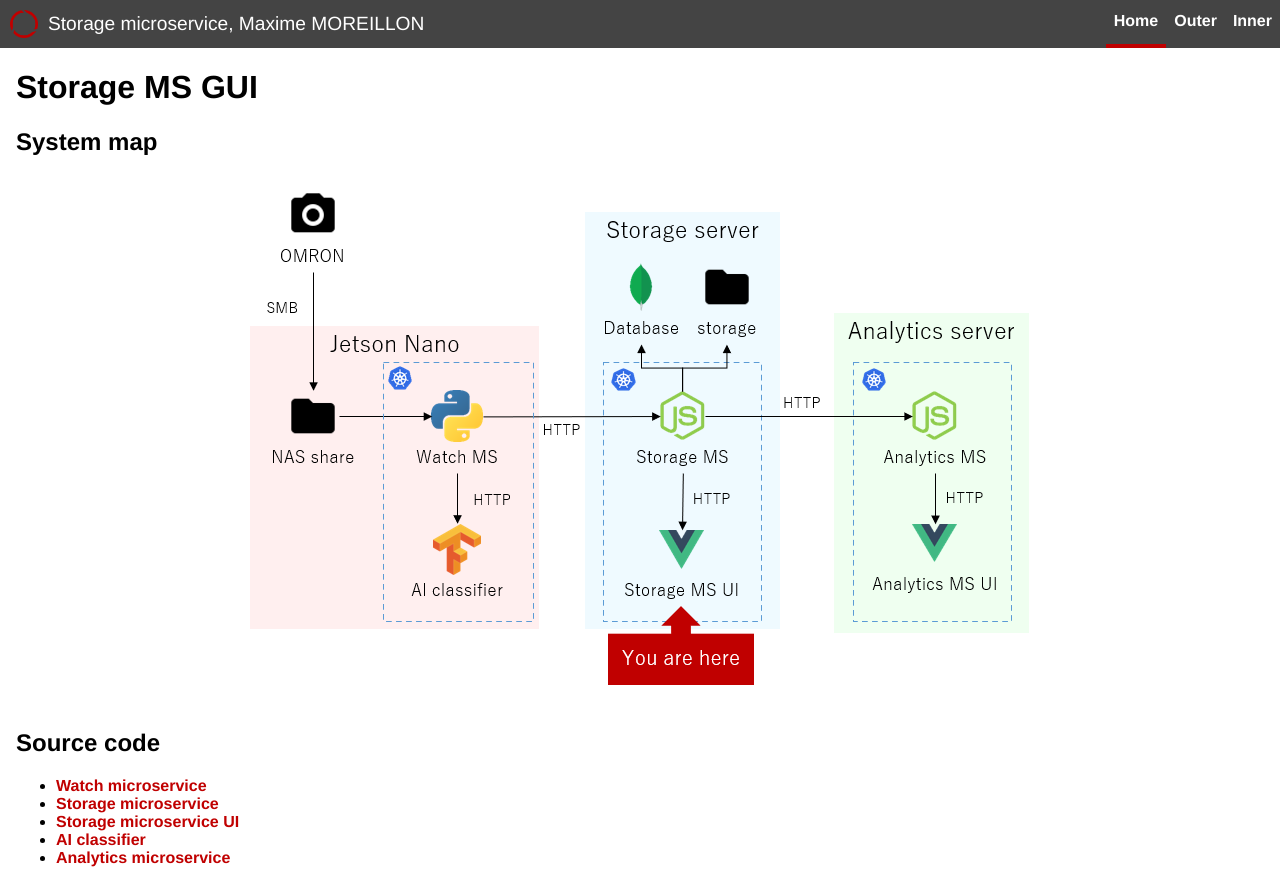
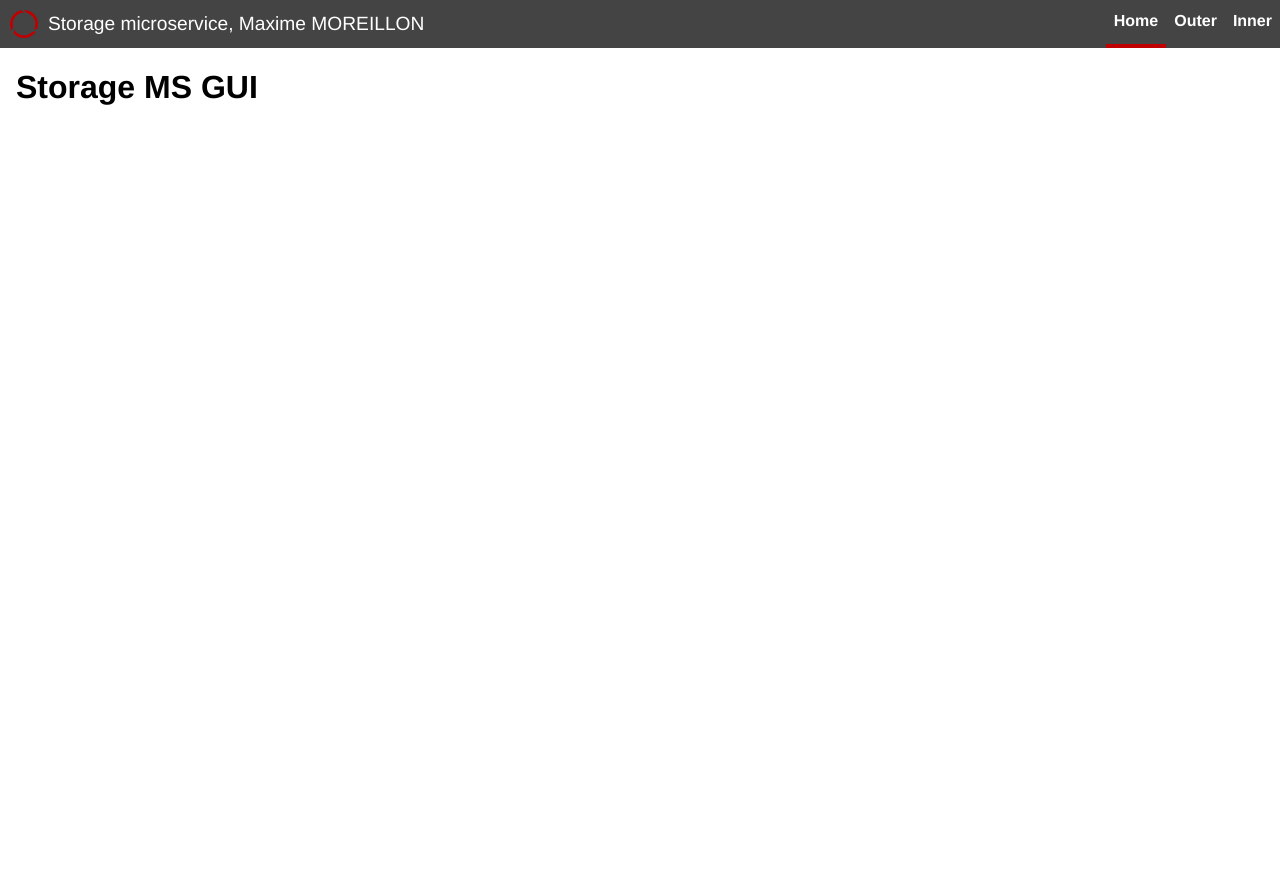
Before and after one commit to jtekt/image-storage-microservice-gui, a Vue app: page / in a window 1280 px wide. After the commit the page ends 800 px from the top, so only its background shows below. Built offline with nearby package versions, Linux system fonts and the light colour scheme.

Commit message:
minor cleanup

```diff
--- a/src/views/About.vue
+++ /dev/null
@@ -1,5 +0,0 @@
-<template>
-  <div class="about">
-    <h1>This is an about page</h1>
-  </div>
-</template>
--- a/src/views/Home.vue
+++ b/src/views/Home.vue
@@ -1,31 +1,6 @@
 <template>
   <div class="home">
     <h1>Storage MS GUI</h1>
-    <h2>System map</h2>
-    <div class="image_wrapper">
-      <img src="@/assets/system_map.png" alt="">
-    </div>
-    <h2>Source code</h2>
-    <ul>
-      <li>
-        <a href="http://172.16.98.151:8081/tokushima_k3s/watch_service">Watch microservice</a>
-      </li>
-      <li>
-        <a href="http://172.16.98.151:8081/tokushima_k3s/storage_microservice">Storage microservice</a>
-      </li>
-      <li>
-        <a href="http://172.16.98.151:8081/mike_k8s/tokushima_storage_microservice_front">Storage microservice UI</a>
-      </li>
-      <li>
-        <a href="http://172.16.98.151:8081/tokushima_k3s/tokushima_tf2.0">AI classifier</a>
-      </li>
-      <li>
-        <a href="http://172.16.98.151:8081/kojima/tokushima_result_viewer">Analytics microservice</a>
-      </li>
-
-    </ul>
-
-
   </div>
 </template>
 
```
Also changed, not shown: src/assets/system_map.png (deleted), src/components/Example.vue (renamed from src/components/HelloWorld.vue), 1 other file (tests, documents, lock files or other folders).
